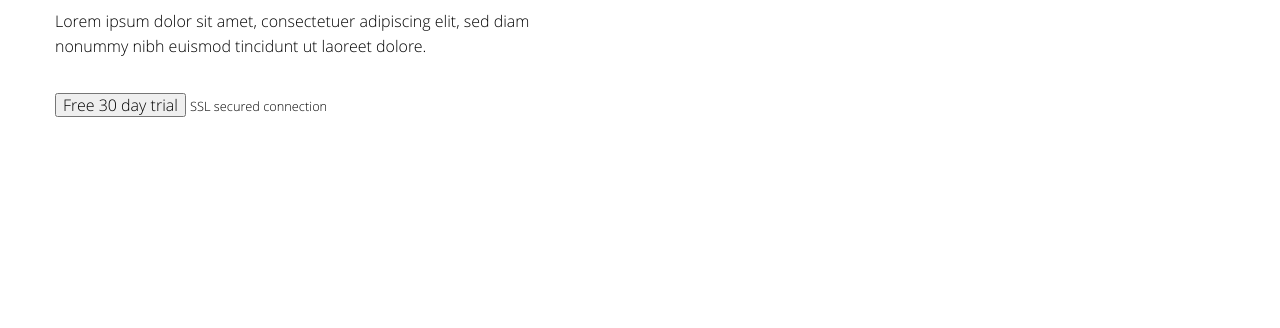
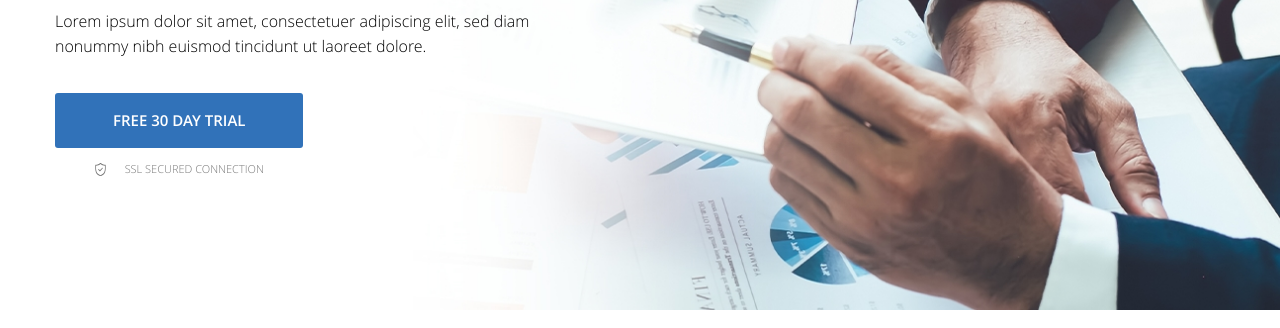
Before and after one commit to ManGo-WEB/lionic, a plain HTML site: page index.html in a window 1280 px wide. Shown: the part 342-670 px from the top of the page. Drawn offline with Linux system fonts and the light colour scheme.

Commit message:
Add buttons styles

```diff
--- a/css/style.css
+++ b/css/style.css
@@ -125,12 +125,50 @@ body {
 	padding: 113px 0 134px;
 }
 
+.secure {
+	display: block;
+	padding-left: 30px;
+	font-size: 11px;
+	text-transform: uppercase;
+	color: #787878;
+	background: url(../img/secure-icon.svg) no-repeat left center;
+	background-size: contain;
+}
+
+.hero-btn__wrapper {
+	display: flex;
+	flex-direction: column;
+	align-items: center;
+	align-self: flex-start;
+}
+
 .footer {
 	padding-top: 45px;
 }
 
+.btn {
+	padding: 15px 35px;
+	font-size: 15px;
+	font-weight: 600;
+	border-radius: 3px;
+	background: #3172b9;
+	color: #fff;
+	text-transform: uppercase;
+}
+
+.section_hero {
+	background: url('../img/first-bg.jpg') no-repeat right center / cover;
+}
+
+.btn_hero {
+	padding: 19px 58px;
+	margin-bottom: 15px;
+}
+
 .hero-text {
 	max-width: 530px;
+	display: flex;
+	flex-direction: column;
 }
 
 .main-title {
@@ -459,3 +497,15 @@ body {
 	color: #3172B9;
 	text-decoration: underline;
 }
+
+.form-btn__wrapper {
+	display: flex;
+	flex-direction: column;
+	align-items: center;
+}
+
+.btn_rounded {
+	margin-bottom: 9px;
+	padding: 20px 67px;
+	border-radius: 50px;
+}
--- a/index.html
+++ b/index.html
@@ -40,7 +40,7 @@
 					</ul>
 				</nav>
 
-				<button class="btn">Free trial</button>
+				<button class="btn btn-reset">Free trial</button>
 			</div>
 		</div>
 	</header>
@@ -52,8 +52,10 @@
 					<h1 class="main-title">This is&nbsp;simply a&nbsp;smarter way to&nbsp;make your legal online</h1>
 					<p class="main-subtitle">Lorem ipsum dolor sit amet, consectetuer adipiscing elit, sed diam nonummy nibh
 						euismod tincidunt ut&nbsp;laoreet dolore.</p>
-					<button class="btn">Free 30&nbsp;day trial</button>
-					<small class="secure">SSL secured connection</small>
+					<div class="hero-btn__wrapper">
+						<button class="btn btn-reset btn_hero">Free 30&nbsp;day trial</button>
+						<small class="secure">SSL secured connection</small>
+					</div>
 				</div>
 			</div>
 		</section>
@@ -259,11 +261,13 @@
 						</div>
 					</div>
 					<div class="form__bottom">
-						<input class="btn" type="submit" value="Get started">
-						<label>
-							<input class="form__checkbox" type="checkbox" checked required>
-							I agree with the <a href="#">user agreement</a>
-						</label>
+						<div class="form-btn__wrapper">
+							<button class="btn btn-reset btn_rounded" type="submit">Get started</button>
+							<label>
+								<input class="form__checkbox" type="checkbox" checked required>
+								I agree with the <a href="#">user agreement</a>
+							</label>
+						</div>
 					</div>
 				</form>
 			</div>
```
